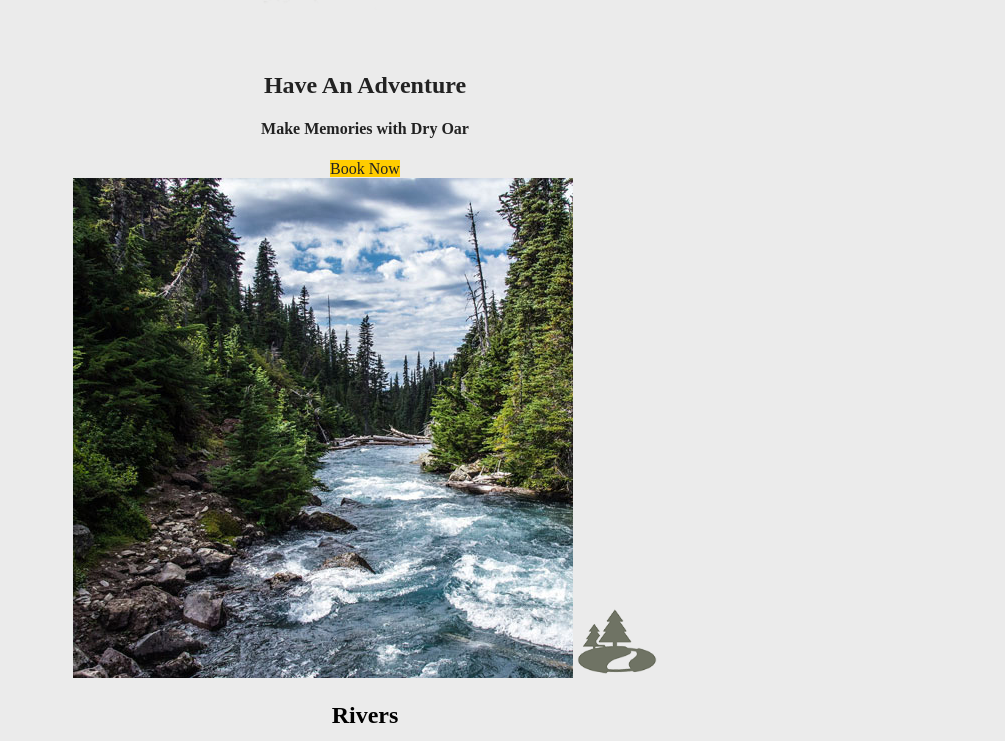
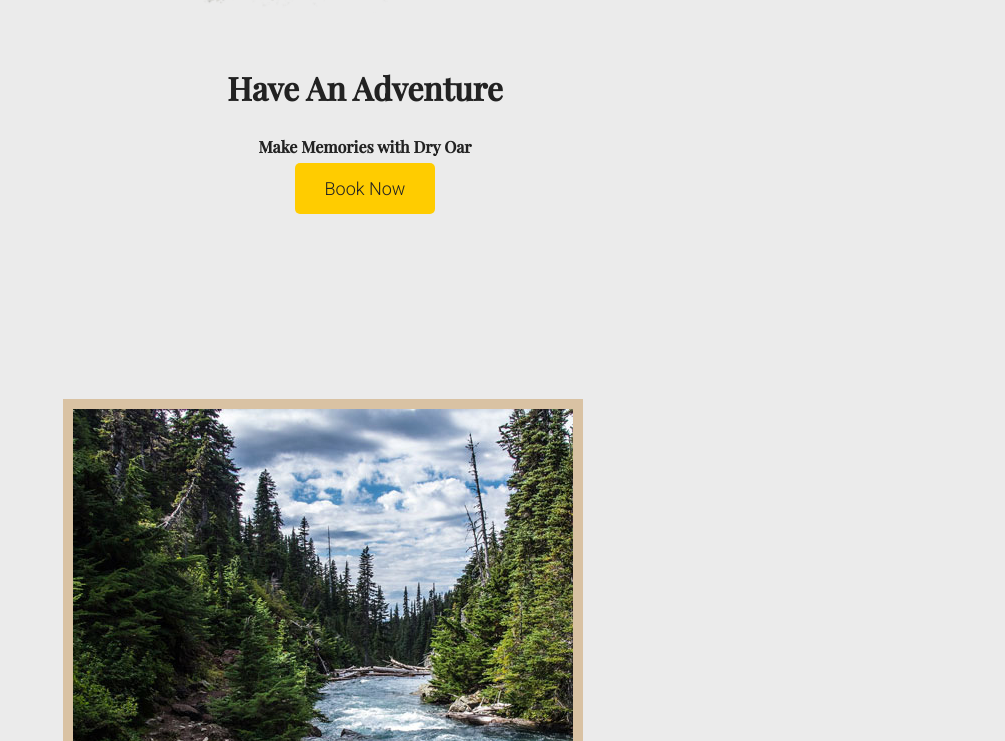
Before and after one commit to ernesto-quispe/WDD130, a plain HTML site: page wwr/index.html in a window 1280 px wide. Shown: the part 879-1620 px from the top of the page, without its empty margins (275-1280 px from the left). Drawn offline with nearby package versions, Linux system fonts and the light colour scheme.

Commit message:
add Fonts and Spacing

```diff
--- a/wwr/styles/style.css
+++ b/wwr/styles/style.css
@@ -1,3 +1,14 @@
+@import url('https://fonts.googleapis.com/css2?family=Playfair+Display:wght@500&display=swap');
+@import url('https://fonts.googleapis.com/css2?family=Roboto:wght@300&display=swap');
+@import url('https://fonts.googleapis.com/css2?family=Lora&display=swap');
+
+:root {
+    --heading-font: "Playfair Display", Lora, "Times New Roman";
+    --paragraph-font: Roboto, Helvetica, sans-serif;
+}
+h1, h2, h3, h4, h5, h6 {
+    font-family: var(--heading-font);
+  }
 #content {
     max-width: 1600px;
     margin: 0 auto;
@@ -6,6 +17,7 @@ nav a {
     text-align: center;
     color: #222222;
     text-decoration: none;
+    padding: 35px;
   }
 #hero-msg h1 {
     text-align: center;
@@ -21,15 +33,23 @@ nav a {
 main section  {
     text-align: center;
 }
+main section img {
+    box-sizing: border-box;
+}
 #background {
     height: 725px;
     background-color: #FFCC00;
 }
 body {
     background-color: #EBEBEB;
+    margin: 0;
+    padding: 0;
 }
 header {
     background-color:rgba(255, 204, 0);
+}
+p, a {
+    font-family: var(--paragraph-font);
 }
 nav a:hover {
     background-color: black;
@@ -40,6 +60,10 @@ nav a:hover {
     background-color: #FFCC00;
     color: #222222;
     text-decoration: none;
+    font-size: 18px;
+    padding: 15px 30px;
+    margin-top: 50px;
+    border-radius: 5px;
 }
  /* buttons */
 .book:hover, .join:hover{
@@ -48,13 +72,22 @@ nav a:hover {
 }
 .msg{
     background-color: #222222;
+    line-height: 1.5em;
+    padding: 35px;
 }
 footer{
     background-color: #222222;
     color: #d9c2a3;
+    padding: 25px 50px;
+    margin-top: 200px;
 }
 .home-title{
     color: #d9c2a3;
+    font-size: 2em;
+    margin-top: 10px;
+}
+h2 {
+    margin: 0;
 }
 h4{
     color: #d9c2a3;
@@ -64,25 +97,40 @@ h4{
 }
 .msg p{
     color: #FEFEFF;
+    font-size: .8em;
+    padding-bottom: 15px;
 }
 .logo {
     width: 80px;
 }
 .icon {
     width: 80px;
+    padding-top: 10px;
 }
 #hero-img{
     width:100%
 }
 footer a{
     color: #fefeff;
+    text-decoration: none;
 }
 footer p {
     font-size: 1.2em;
     color: #fefeff;
 }
-
 footer p a:hover {
     color: #FFCC00;
     text-decoration: underline;
 }
+#logo_link{
+    padding-top: 5px;
+}
+footer .social img{
+    padding-top: 15px;
+}
+.rivers-card, .camping-card, .rapids-card{
+    margin: 200px 0;
+}
+.card-img {
+    border: 10px solid #d9c2a3;
+}
```
